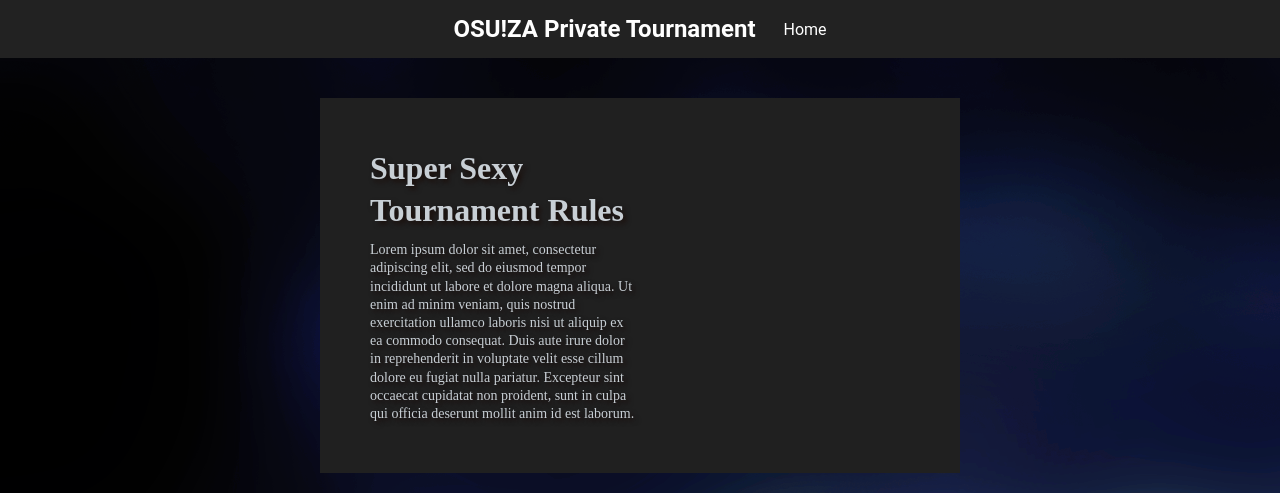
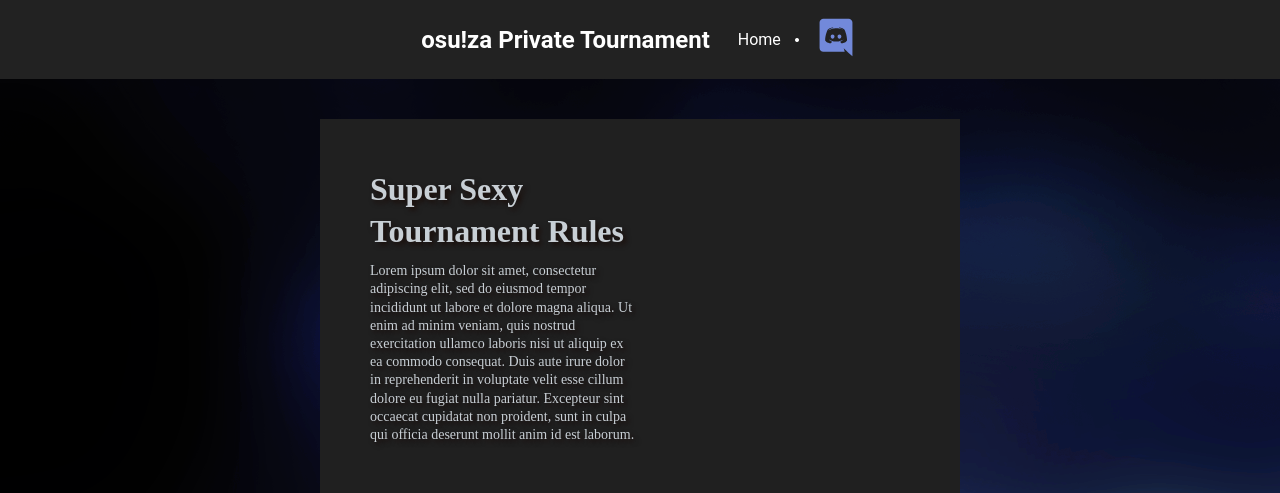
Before and after one commit to roansong/osu-tourney-site-template, a Django app: template osu_tournament_site/templates/default/about.html in a window 1280 px wide. Shown: the top 493 px of the page. Run offline with Django 3.2, Linux system fonts and the light colour scheme; the template is opened without the code that fills it, so the values that code supplies are empty.

Commit message:
Added some Discord logos and custom images

```diff
--- a/osu_tournament_site/templates/default/navbar.html
+++ b/osu_tournament_site/templates/default/navbar.html
@@ -37,7 +37,7 @@
 <div class="grid-container">
     <nav>
         <ul id="nav" class="header">
-            <li class="header-item"><h2>OSU!ZA Private Tournament</h2></li>
+            <li class="header-item"><h2>osu!za Private Tournament</h2></li>
             <li class="header-item"><a href="{{ home_url }}">Home</a></li>
             {% if about_url %}
                 <li class="header-bullet"><img alt="Bullet point" src="{% static "osu_tournament_site/images/bullet.png" %}"/></li>
@@ -59,6 +59,8 @@
                 <li class="header-bullet"><img alt="Bullet point" src="{% static "osu_tournament_site/images/bullet.png" %}"/></li>
                 <li class="header-item"><a href="{{ players_url }}">Players</a></li>
             {% endif %}
+            <li class="header-bullet"><img alt="Bullet point" src="{% static "osu_tournament_site/images/bullet.png" %}"/></li>
+            <li class="header-item"><a target="_blank" href="https://discord.gg/eMhKcP7"><img alt="Discord" height="45px" src="{% static 'ozapt/images/discord.svg' %}"/></a></li>
         </ul>
     </nav>
     <div id="content"></div>
```
Also changed, not shown: ozapt/templates/index.html (+2 -16 lines), ozapt/static/ozapt/images/discord-full.svg (added), ozapt/static/ozapt/images/discord.svg (added), ozapt/static/ozapt/images/mappool.png (added), ozapt/static/ozapt/images/twitch.png (added), 1 other file.
